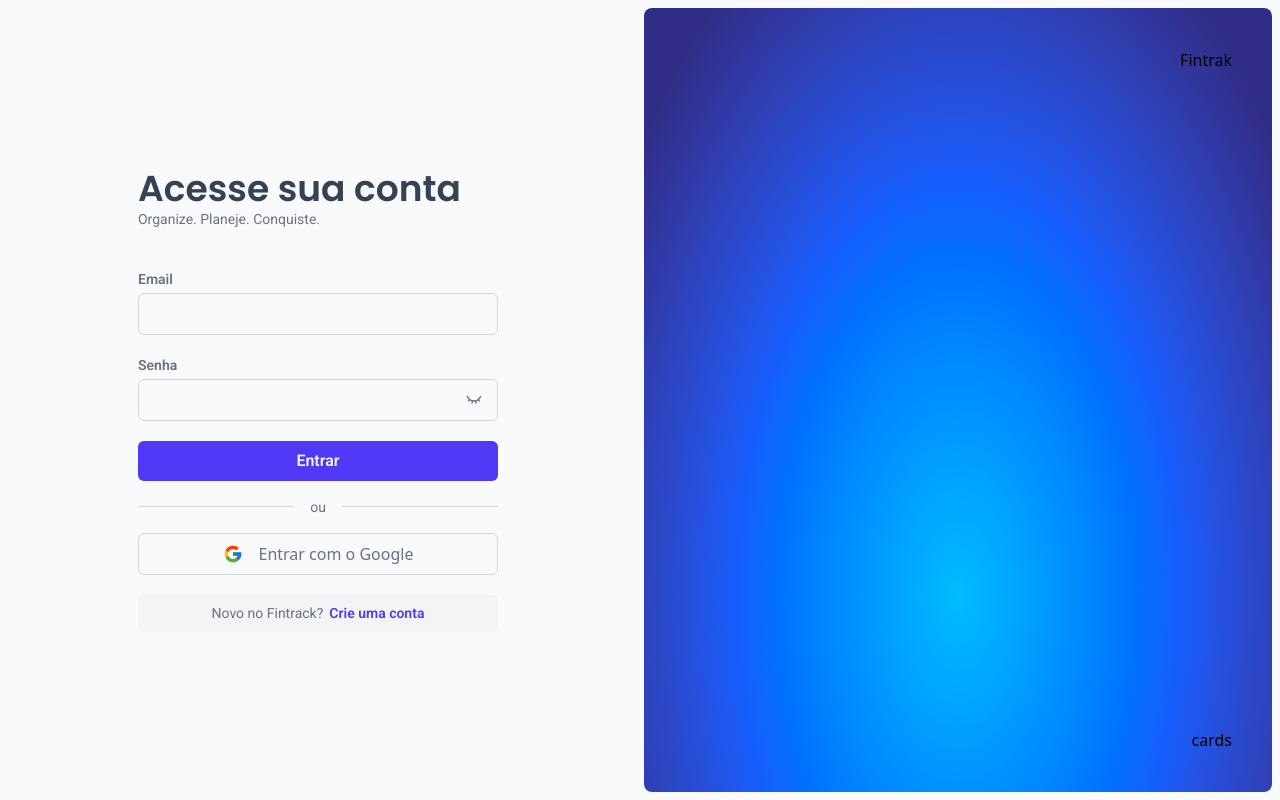
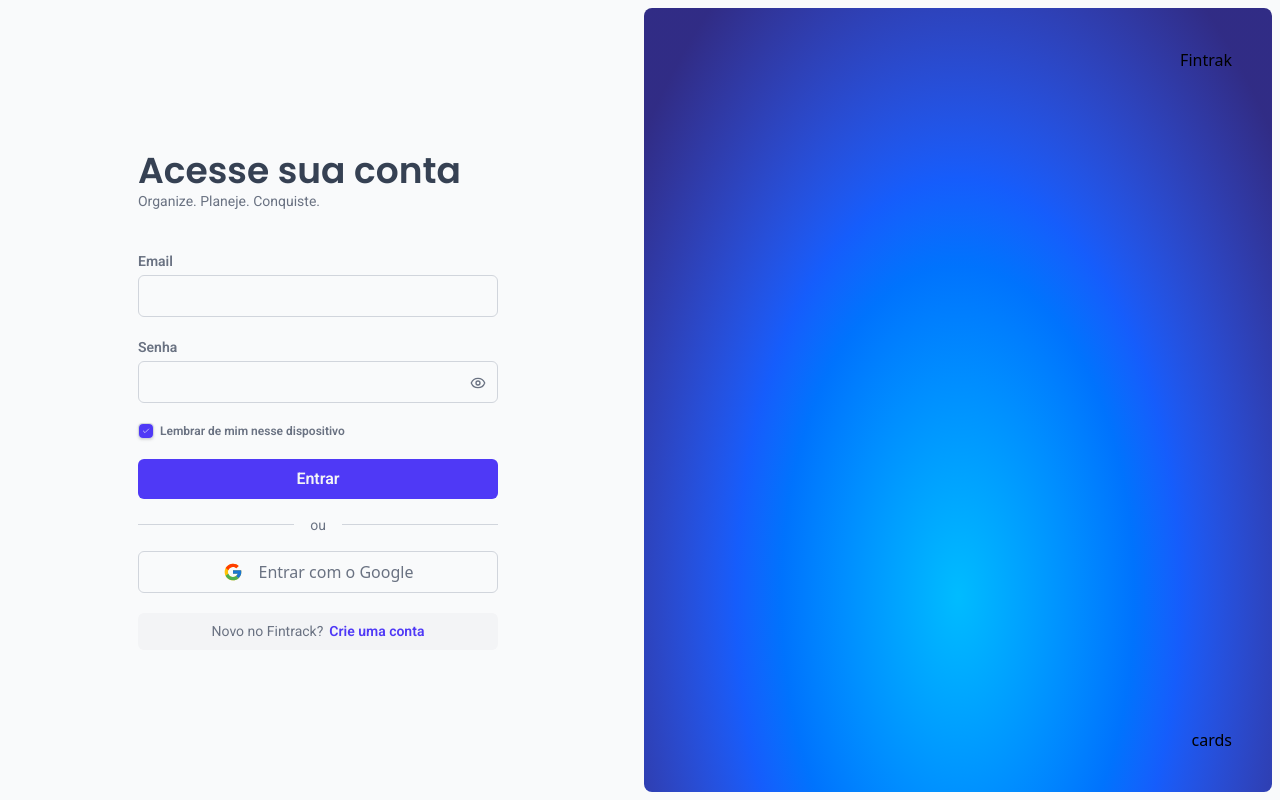
Before and after one commit to Rhuan-Guilherme/fintrack-react, a React (Vite) app: page /sing-in in a window 1280 px wide. Both pictures are taken after a click on the button 473 px from the left and 398 px from the top of the page. Built offline with nearby package versions, Linux system fonts and the light colour scheme.

Commit message:
🔒✅ feat: Adiciona checkbox "Lembrar sessão" e funcionalidade de mostrar/ocultar senha

```diff
--- a/package.json
+++ b/package.json
@@ -10,6 +10,7 @@
     "preview": "vite preview"
   },
   "dependencies": {
+    "@radix-ui/react-checkbox": "^1.3.1",
     "@tailwindcss/vite": "^4.1.6",
     "axios": "^1.9.0",
     "lucide-react": "^0.510.0",
--- a/src/pages/auth/sing-in.tsx
+++ b/src/pages/auth/sing-in.tsx
@@ -1,8 +1,12 @@
 import { Link } from "react-router";
 import googleIcon from "../../assets/icon-google.svg";
-import { EyeClosed } from "lucide-react";
+import { CheckIcon, Eye, EyeClosed } from "lucide-react";
+import { useState } from "react";
+import { Checkbox } from "radix-ui";
 
 export function SingIn() {
+  const [visiblePassword, setVisiblePassword] = useState<boolean>(false);
+
   return (
     <>
       <div className="lg:mb-10">
@@ -26,17 +30,40 @@ export function SingIn() {
           />
         </div>
         <div className="relative flex flex-col gap-1">
-          <button className="absolute top-8 right-2 cursor-pointer px-2">
-            <EyeClosed className="w-4" />
+          <button
+            onClick={() => setVisiblePassword(!visiblePassword)}
+            className="absolute top-8.5 right-1 cursor-pointer px-2"
+          >
+            {!visiblePassword ? (
+              <EyeClosed className="w-4" />
+            ) : (
+              <Eye className="w-4" />
+            )}
           </button>
           <label htmlFor="password" className="text-sm">
             Senha
           </label>
           <input
-            type="password"
+            type={!visiblePassword ? "password" : "text"}
             id="password"
             className="rounded-md border-1 border-gray-300 p-2"
           />
+        </div>
+        <div className="flex items-center gap-1.5">
+          <Checkbox.Root
+            className="h-4 w-4 rounded-sm border-1 border-gray-300 shadow outline-none"
+            defaultChecked
+            id="c1"
+          >
+            <Checkbox.Indicator>
+              <div className="flex h-full w-full items-center justify-center rounded-sm bg-indigo-600">
+                <CheckIcon className="w-2 text-gray-100" />
+              </div>
+            </Checkbox.Indicator>
+          </Checkbox.Root>
+          <label className="text-xs" htmlFor="c1">
+            Lembrar de mim nesse dispositivo
+          </label>
         </div>
         <button className="w-full cursor-pointer rounded-md bg-indigo-600 px-4 py-2 text-gray-100">
           Entrar
--- a/src/pages/auth/sing-up.tsx
+++ b/src/pages/auth/sing-up.tsx
@@ -1,8 +1,11 @@
 import { Link } from "react-router";
 import googleIcon from "../../assets/icon-google.svg";
-import { EyeClosed } from "lucide-react";
+import { Eye, EyeClosed } from "lucide-react";
+import { useState } from "react";
 
 export function SingUp() {
+  const [visiblePassword, setVisiblePassword] = useState<boolean>(false);
+
   return (
     <>
       <div className="lg:mb-10">
@@ -36,14 +39,21 @@ export function SingUp() {
           />
         </div>
         <div className="relative flex flex-col gap-1">
-          <button className="absolute top-8 right-2 cursor-pointer px-2">
-            <EyeClosed className="w-4" />
+          <button
+            onClick={() => setVisiblePassword(!visiblePassword)}
+            className="absolute top-8.5 right-1 cursor-pointer px-2"
+          >
+            {!visiblePassword ? (
+              <EyeClosed className="w-4" />
+            ) : (
+              <Eye className="w-4" />
+            )}
           </button>
           <label htmlFor="password" className="text-sm">
             Senha
           </label>
           <input
-            type="password"
+            type={!visiblePassword ? "password" : "text"}
             id="password"
             className="rounded-md border-1 border-gray-300 p-2"
           />
```
Also changed, not shown: 1 other file (tests, documents, lock files or other folders).
